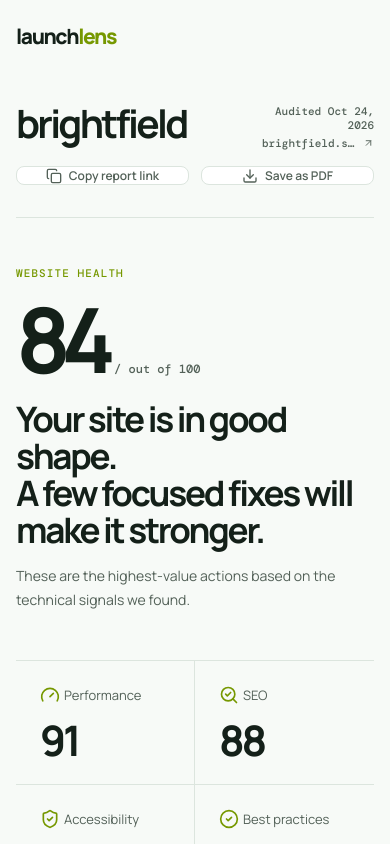
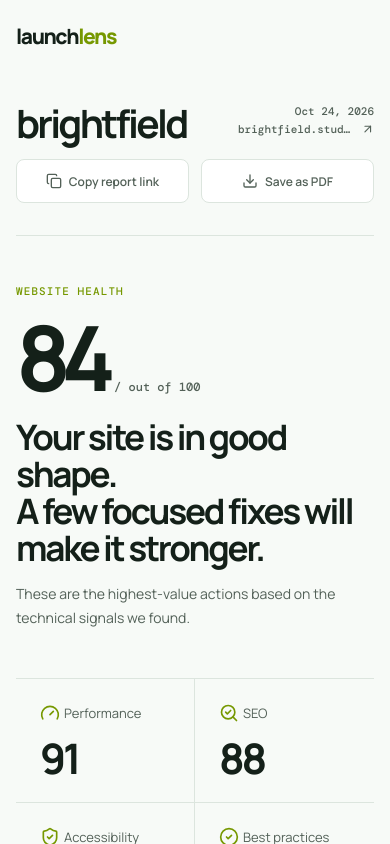
Before and after one commit to script-amv/launchlens, a Next.js app: page /example in a window 390 px wide. Shown: the top 844 px of the page. Built offline with nearby package versions, Linux system fonts and the light colour scheme.

Commit message:
fix: restore mobile report action hierarchy

```diff
--- a/src/app/mobile-report.css
+++ b/src/app/mobile-report.css
@@ -19,7 +19,7 @@
   .report-masthead .audit-meta {
     grid-column: 2;
     grid-row: 1;
-    max-width: 112px;
+    max-width: 136px;
     margin: 0;
     align-items: flex-end;
     text-align: right;
@@ -36,11 +36,16 @@
   }
 
   .report-masthead .report-actions .button-secondary {
+    height: 44px;
     width: 100%;
     min-width: 0;
     justify-content: center;
     padding: 0 var(--s3);
     white-space: nowrap;
+  }
+
+  .report-masthead .audit-date-prefix {
+    display: none;
   }
 
   .report-page .report-health .overview-body {
--- a/src/components/audit-report-view.tsx
+++ b/src/components/audit-report-view.tsx
@@ -46,7 +46,10 @@ export function AuditReportView({ report }: { report: AuditReport }) {
       <header className="report-masthead">
         <h1 title={report.hostname}>{heading}</h1>
         <div className="audit-meta">
-          <span>Audited {formatDate(report.createdAt)}</span>
+          <span className="audit-date">
+            <span className="audit-date-prefix">Audited </span>
+            {formatDate(report.createdAt)}
+          </span>
           <a
             href={report.url}
             target="_blank"
```
